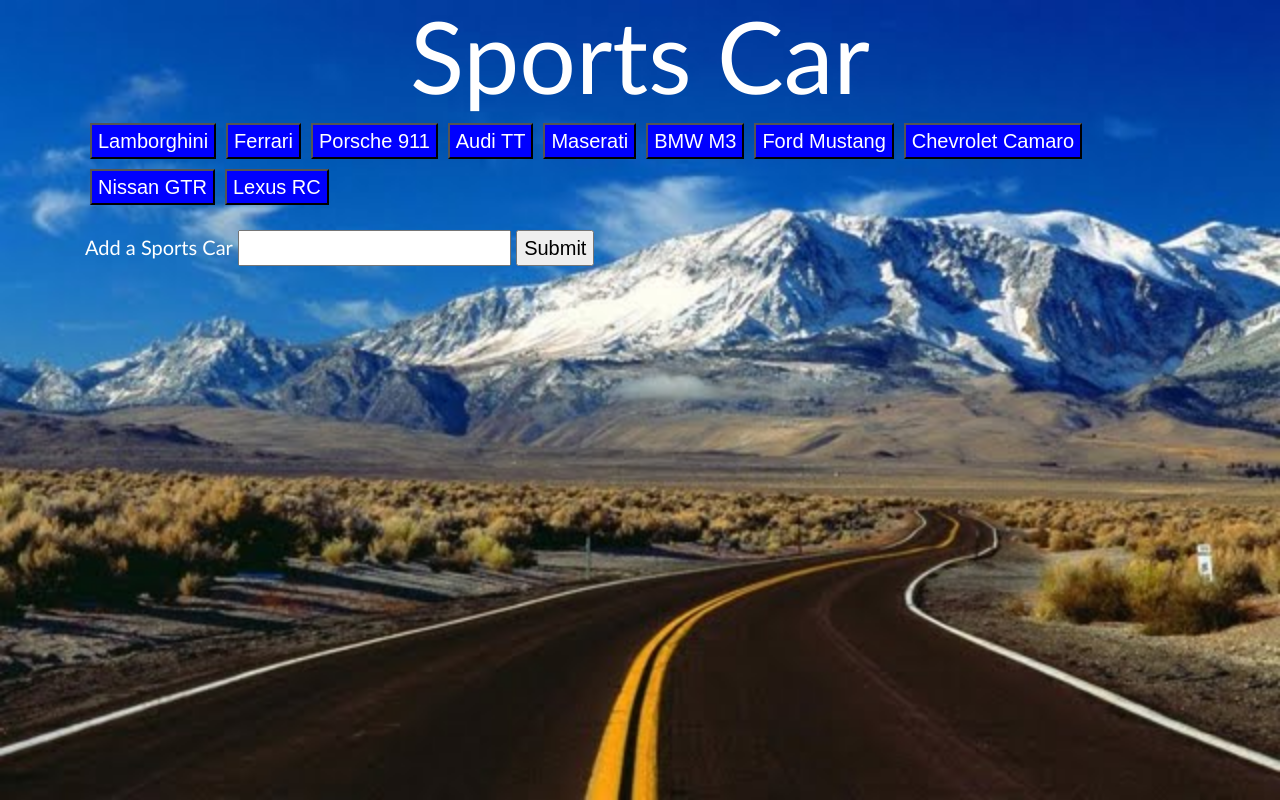
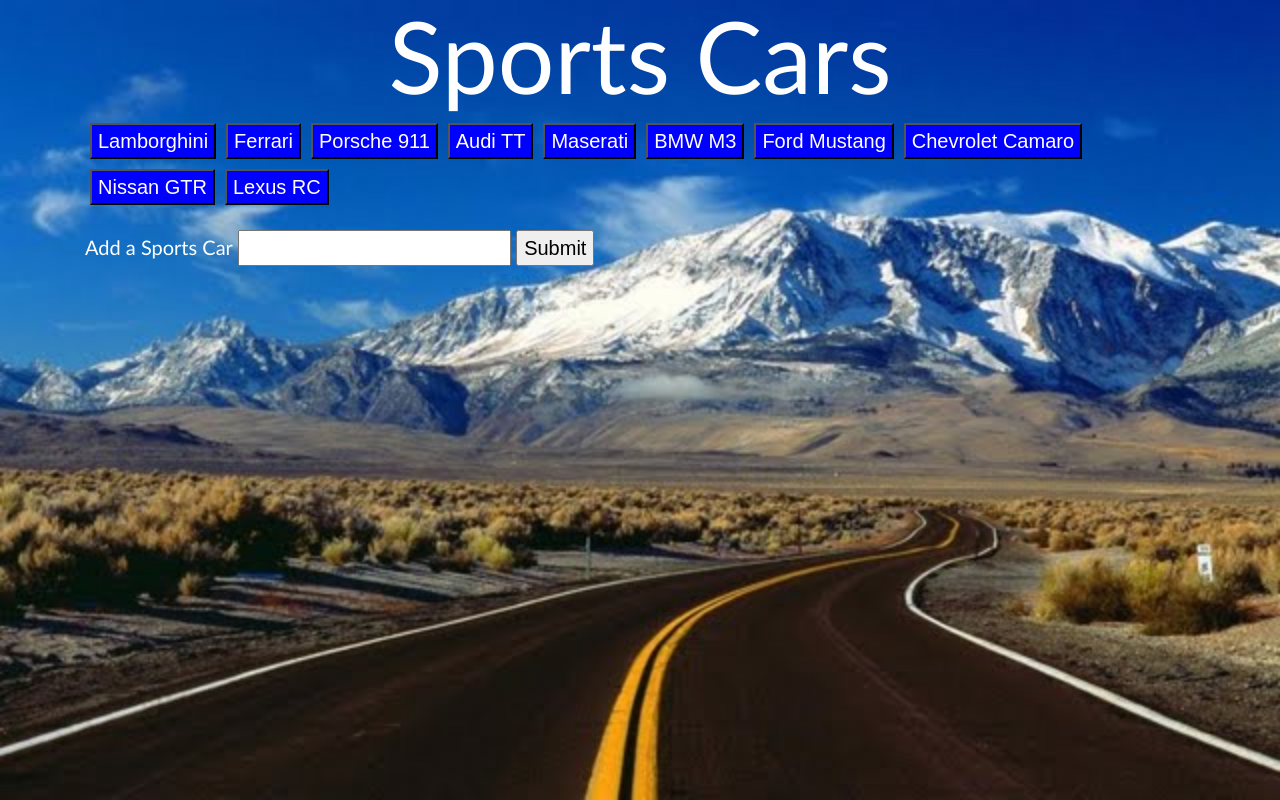
Before and after one commit to rjfernando/GifTastic, a plain HTML site: page index.html in a window 1280 px wide. Drawn offline with nearby package versions, Linux system fonts and the light colour scheme.

Commit message:
edits on main header

```diff
--- a/assets/javascript/logic.js
+++ b/assets/javascript/logic.js
@@ -99,7 +99,6 @@ $(document).on('click', '.gif', function(){
             .attr('data-state','still');
         }
     });
-
 });
 
 //couldn't get the animate and still function to work
--- a/index.html
+++ b/index.html
@@ -12,7 +12,7 @@
 <div class = "container">
     <div class ="row">
         <div class = "col-md-12">
-    <h1>Sports Car</h1>
+    <h1>Sports Cars</h1>
 
 <div id ="carButton"></div>
 
```
